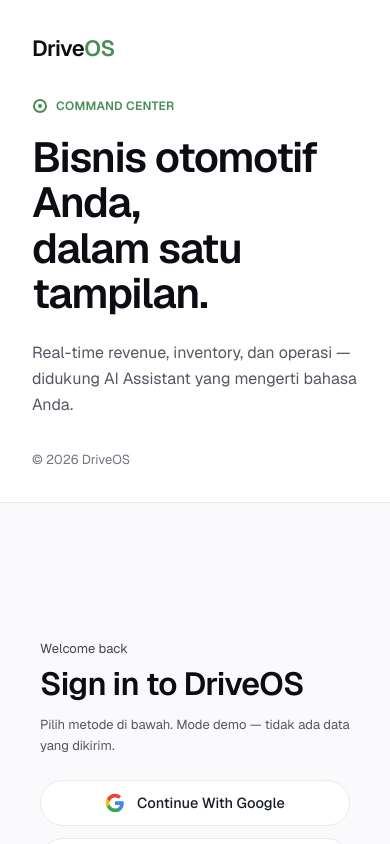
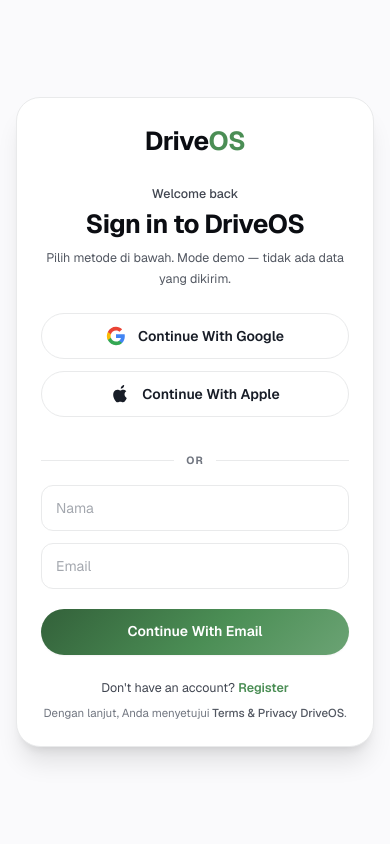
Before and after one commit to Nevad-dot/Vibe-Coding-DriveOS, a Next.js app in the folder apps/web/: page /login in a window 390 px wide. Shown: the top 844 px of the page. Built offline with nearby package versions, Linux system fonts and the light colour scheme.

Commit message:
fix: Redesign login page layout as a sleek centered mobile device app card on mobile viewports

```diff
--- a/apps/web/app/(auth)/layout.tsx
+++ b/apps/web/app/(auth)/layout.tsx
@@ -12,7 +12,7 @@ export default function AuthLayout({
   children: React.ReactNode;
 }) {
   return (
-    <div className="flex flex-col md:flex-row min-h-screen w-full bg-surfaceLight-canvas text-textGray-primary overflow-x-hidden font-sans relative">
+    <div className="flex flex-col lg:flex-row min-h-screen w-full bg-surfaceLight-canvas text-textGray-primary overflow-x-hidden font-sans relative">
       {/* High-Performance Radial Gradient Background Accents (0% GPU Overhead) */}
       <div
         className="absolute top-0 left-0 w-[550px] h-[550px] pointer-events-none z-0 opacity-80"
@@ -27,17 +27,17 @@ export default function AuthLayout({
         }}
       />
 
-      {/* Left Pane - Command Center Hero */}
-      <div className="w-full md:w-1/2 bg-surfaceLight-canvas flex flex-col justify-between p-8 md:p-16 min-h-[50vh] md:h-screen md:sticky md:top-0 border-b md:border-b-0 md:border-r border-surfaceLight-border z-10 relative">
+      {/* Left Pane - Command Center Hero (Visible on Desktop lg:flex, hidden on Mobile) */}
+      <div className="hidden lg:flex w-1/2 bg-surfaceLight-canvas flex-col justify-between p-12 lg:p-16 h-screen sticky top-0 border-r border-surfaceLight-border dark:border-[#222F43] z-10 relative">
         {/* Top: Brand Logo */}
         <div className="flex items-center gap-1.5 shrink-0">
-          <span className="text-[22px] font-display font-semibold tracking-tight text-textGray-display select-none">
+          <span className="text-[24px] font-display font-bold tracking-tight text-textGray-display select-none">
             Drive<span className="text-[#4B8E55]">OS</span>
           </span>
         </div>
 
         {/* Center: Hero Message */}
-        <div className="my-auto py-8 md:py-0">
+        <div className="my-auto py-0">
           <div className="flex items-center gap-2 mb-5">
             <svg
               className="w-4 h-4 text-[#4B8E55]"
@@ -53,12 +53,12 @@ export default function AuthLayout({
             </span>
           </div>
 
-          <h1 className="text-[42px] md:text-[54px] font-display font-semibold tracking-[-0.03em] leading-[1.08] text-textGray-display">
+          <h1 className="text-[46px] lg:text-[54px] font-display font-semibold tracking-[-0.03em] leading-[1.08] text-textGray-display">
             Bisnis otomotif Anda,<br />
             <span className="text-green-gradient">dalam satu tampilan.</span>
           </h1>
 
-          <p className="text-[16px] md:text-[17px] text-textGray-tertiary leading-relaxed mt-6 max-w-[440px]">
+          <p className="text-[16px] lg:text-[17px] text-textGray-tertiary leading-relaxed mt-6 max-w-[440px]">
             Real-time revenue, inventory, dan operasi — didukung AI Assistant yang mengerti bahasa Anda.
           </p>
         </div>
@@ -69,8 +69,8 @@ export default function AuthLayout({
         </div>
       </div>
 
-      {/* Right Pane - Form Workspace */}
-      <div className="w-full md:w-1/2 bg-surfaceLight-pearl flex flex-col justify-center items-center min-h-screen py-10 md:py-16 px-4 overflow-y-auto z-10 relative">
+      {/* Right Pane - Form Workspace (Full Screen Mobile App Device Center Layout) */}
+      <div className="w-full lg:w-1/2 bg-surfaceLight-pearl dark:bg-[#0E1015] flex flex-col justify-center items-center min-h-screen py-8 px-4 z-10 relative">
         {children}
       </div>
     </div>
--- a/apps/web/src/features/authentication/components/LoginForm/index.tsx
+++ b/apps/web/src/features/authentication/components/LoginForm/index.tsx
@@ -51,17 +51,24 @@ export const LoginForm: React.FC = () => {
       initial={{ opacity: 0, scale: 0.95, y: 16 }}
       animate={{ opacity: 1, scale: 1, y: 0 }}
       transition={{ type: "spring", stiffness: 360, damping: 26 }}
-      className="w-full max-w-[420px] mx-auto px-6 py-2 my-auto flex flex-col justify-center"
+      className="w-full max-w-[420px] mx-auto bg-surfaceLight-card dark:bg-[#16181F] border border-surfaceLight-border dark:border-[#222F43] rounded-3xl p-6 sm:p-8 shadow-xl flex flex-col justify-center my-auto"
     >
+      {/* Mobile Brand Logo Header */}
+      <div className="lg:hidden flex items-center justify-center gap-1.5 mb-6">
+        <span className="text-[26px] font-display font-bold tracking-tight text-textGray-display select-none">
+          Drive<span className="text-[#4B8E55]">OS</span>
+        </span>
+      </div>
+
       {/* Header Info */}
-      <div className="mb-6">
-        <span className="text-[13px] font-sans font-normal text-textGray-secondary block mb-0.5">
+      <div className="mb-6 text-center lg:text-left">
+        <span className="text-[12.5px] font-sans font-medium text-textGray-secondary block mb-0.5">
           Welcome back
         </span>
-        <h2 className="text-[32px] font-display font-semibold tracking-tight text-textGray-display mb-1.5">
+        <h2 className="text-[26px] sm:text-[30px] font-display font-bold tracking-tight text-textGray-display mb-1">
           Sign in to <span className="text-green-gradient">DriveOS</span>
         </h2>
-        <p className="text-[13px] text-textGray-tertiary leading-relaxed">
+        <p className="text-[12.5px] text-textGray-tertiary leading-relaxed">
           Pilih metode di bawah. Mode demo — tidak ada data yang dikirim.
         </p>
       </div>
@@ -69,7 +76,7 @@ export const LoginForm: React.FC = () => {
       {/* Social Sign-In Buttons */}
       <div className="flex flex-col gap-3 mb-5">
         {/* Google Button */}
-        <Button onClick={handleSocialLogin} variant="outline-pill" className="w-full relative gap-3 h-[46px]">
+        <Button onClick={handleSocialLogin} variant="outline-pill" className="w-full relative gap-3 h-[46px] dark:border-[#222F43] dark:bg-[#121826]">
           <svg className="w-5 h-5 shrink-0" viewBox="0 0 24 24" fill="none" xmlns="http://www.w3.org/2000/svg">
             <path
               d="M22.56 12.25c0-.78-.07-1.53-.2-2.25H12v4.26h5.92c-.26 1.37-1.04 2.53-2.21 3.31v2.77h3.57c2.08-1.92 3.28-4.74 3.28-8.09z"
@@ -88,23 +95,23 @@ export const LoginForm: React.FC = () => {
               fill="#EA4335"
             />
           </svg>
-          <span className="text-[14.5px] font-sans font-medium text-textGray-primary">Continue With Google</span>
+          <span className="text-[14px] font-sans font-semibold text-textGray-primary">Continue With Google</span>
         </Button>
 
         {/* Apple Button */}
-        <Button onClick={handleSocialLogin} variant="outline-pill" className="w-full relative gap-3 h-[46px]">
+        <Button onClick={handleSocialLogin} variant="outline-pill" className="w-full relative gap-3 h-[46px] dark:border-[#222F43] dark:bg-[#121826]">
           <svg className="w-5 h-5 shrink-0 fill-current text-textGray-primary" viewBox="0 0 24 24" xmlns="http://www.w3.org/2000/svg">
             <path d="M18.71 19.5c-.83 1.24-1.71 2.45-3.05 2.47-1.34.03-1.77-.79-3.29-.79-1.53 0-2 .77-3.27.82-1.31.05-2.3-1.32-3.14-2.53C4.25 17 2.94 12.45 4.7 9.39c.87-1.52 2.43-2.48 4.12-2.51 1.28-.02 2.5.87 3.29.87.78 0 2.26-1.07 3.81-.91.65.03 2.47.26 3.64 1.98-.09.06-2.17 1.28-2.15 3.81.03 3.02 2.65 4.03 2.68 4.04-.03.07-.42 1.44-1.38 2.83M15.97 4.17c.66-.81 1.11-1.93.99-3.06-1 .04-2.2.67-2.92 1.51-.64.73-1.2 1.87-1.05 2.98 1.1.09 2.22-.57 2.98-1.43" />
           </svg>
-          <span className="text-[14.5px] font-sans font-medium text-textGray-primary">Continue With Apple</span>
+          <span className="text-[14px] font-sans font-semibold text-textGray-primary">Continue With Apple</span>
         </Button>
       </div>
 
       {/* Divider */}
       <div className="flex items-center gap-3 my-4">
-        <div className="h-[1px] flex-1 bg-surfaceLight-border"></div>
-        <span className="text-[11px] font-bold text-textGray-muted uppercase tracking-[0.1em]">OR</span>
-        <div className="h-[1px] flex-1 bg-surfaceLight-border"></div>
+        <div className="h-[1px] flex-1 bg-surfaceLight-border dark:bg-[#222F43]"></div>
+        <span className="text-[10.5px] font-bold text-textGray-muted uppercase tracking-[0.1em]">OR</span>
+        <div className="h-[1px] flex-1 bg-surfaceLight-border dark:bg-[#222F43]"></div>
       </div>
 
       {/* Form Fields */}
@@ -116,6 +123,7 @@ export const LoginForm: React.FC = () => {
           value={nama}
           onChange={(e) => setNama(e.target.value)}
           error={errors.nama}
+          className="dark:border-[#222F43] dark:bg-[#121826]"
         />
         <Input
           type="email"
@@ -123,22 +131,23 @@ export const LoginForm: React.FC = () => {
           value={email}
           onChange={(e) => setEmail(e.target.value)}
           error={errors.email}
+          className="dark:border-[#222F43] dark:bg-[#121826]"
         />
 
-        <Button type="submit" variant="brand" className="w-full mt-2 h-[46px] bg-green-gradient-pill text-white font-medium shadow-md border border-white/20">
+        <Button type="submit" variant="brand" className="w-full mt-2 h-[46px] bg-green-gradient-pill text-white font-semibold text-[14px] shadow-sm select-none">
           Continue With Email
         </Button>
       </form>
 
       {/* Footer Copy & Register Link */}
       <div className="mt-6 text-center flex flex-col gap-1.5">
-        <p className="text-[13px] text-textGray-secondary">
+        <p className="text-[12.5px] text-textGray-secondary">
           Don't have an account?{" "}
           <Link href="/register" className="font-semibold text-brand hover:underline transition-all">
             Register
           </Link>
         </p>
-        <p className="text-[12px] text-textGray-muted leading-relaxed">
+        <p className="text-[11.5px] text-textGray-muted leading-relaxed">
           Dengan lanjut, Anda menyetujui{" "}
           <a href="#" className="hover:underline transition-all font-medium text-textGray-tertiary">
             Terms & Privacy DriveOS
```
Also changed, not shown: 1 other file (tests, documents, lock files or other folders).
